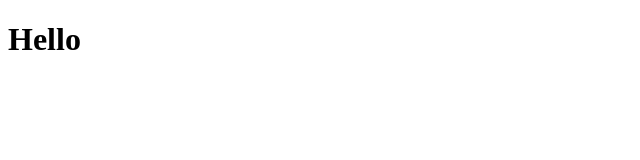
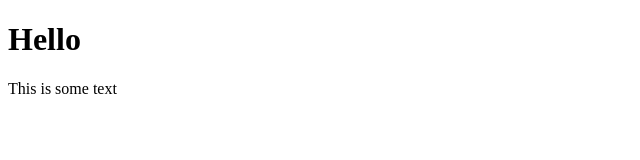
Before and after one commit to Norozkhani/git-test, a plain HTML site: page index.html in a window 1280 px wide. Shown: the whole page, without its empty margins (0-640 px from the left). Drawn offline with Linux system fonts and the light colour scheme.

Commit message:
section P

```diff
--- a/index.html
+++ b/index.html
@@ -8,5 +8,8 @@
   </head>
   <body>
     <h1>Hello</h1>
+    <section>
+      <p>This is some text</p>
+    </section>
   </body>
 </html>
```
